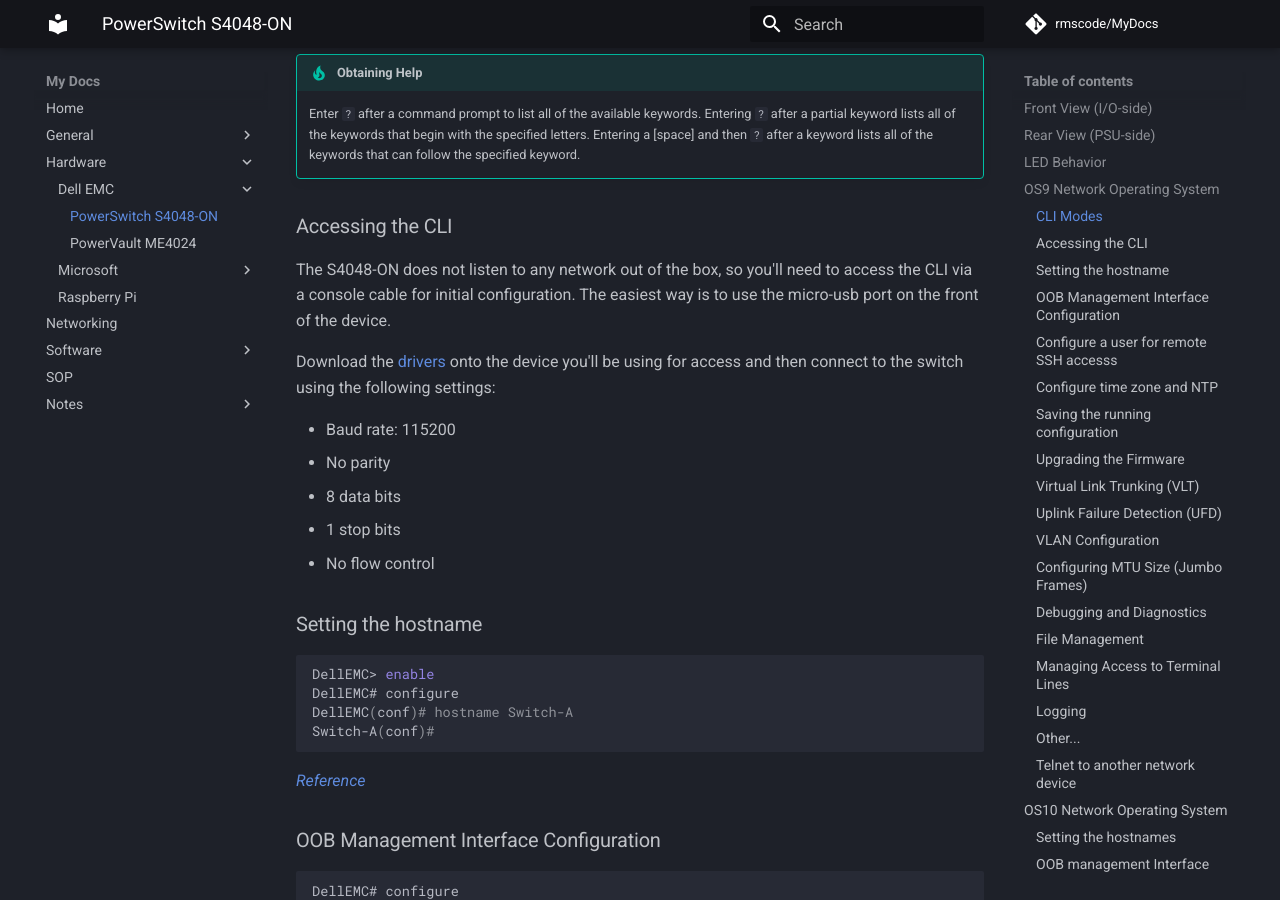
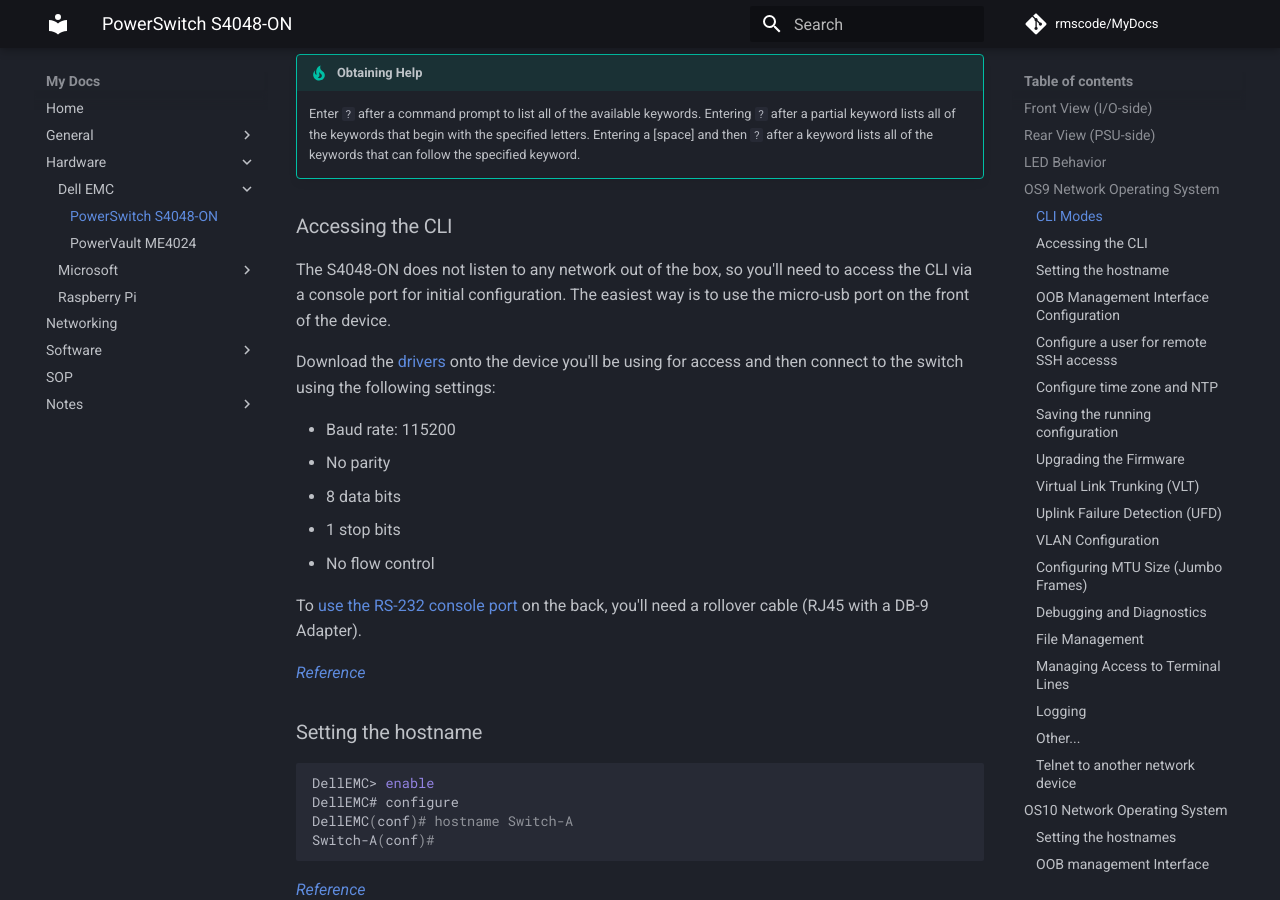
Before and after one commit to rmscode/binary-garden, an MkDocs documentation site: the page built from docs/hardware/dell-emc/s4048-on.md, in a window 1280 px wide and 900 px high, scrolled down 2853 px. Built offline with MkDocs 1.6.1 and Material for MkDocs 9.7.7, drawn with Linux system fonts in a browser that asks for light colours; comment, search, counter and statistics services are not loaded.

Commit message:
Update s4048-on.md

```diff
--- a/docs/hardware/dell-emc/s4048-on.md
+++ b/docs/hardware/dell-emc/s4048-on.md
@@ -157,7 +157,7 @@
 
 ### Accessing the CLI
 
-The S4048-ON does not listen to any network out of the box, so you'll need to access the CLI via a console cable for initial configuration. The easiest way is to use the micro-usb port on the front of the device.
+The S4048-ON does not listen to any network out of the box, so you'll need to access the CLI via a console port for initial configuration. The easiest way is to use the micro-usb port on the front of the device.
 
 Download the [drivers](https://www.dell.com/support/home/en-us/drivers/driversdetails/?driverid=r5k9d) onto the device you'll be using for access and then connect to the switch using the following settings:
 
@@ -166,6 +166,10 @@
 - 8 data bits
 - 1 stop bits
 - No flow control
+
+To [use the RS-232 console port](https://www.dell.com/support/manuals/en-us/dell-emc-os-9/s4048-on-9.14.2.4-config/accessing-the-console-port?guid=guid-894f99b1-5209-4246-b75c-116c3bb5568e&lang=en-us) on the back, you'll need a rollover cable (RJ45 with a DB-9 Adapter).
+
+[*Reference*](https://www.dell.com/support/manuals/en-us/force10-s4048-on/s4048_on_install_pub_test/micro-usb-b-console-port-access?guid=guid-e83dcac3-c738-45b7-8fd9-a0919e20d92a&lang=en-us)
 
 ### Setting the hostname
 
```
